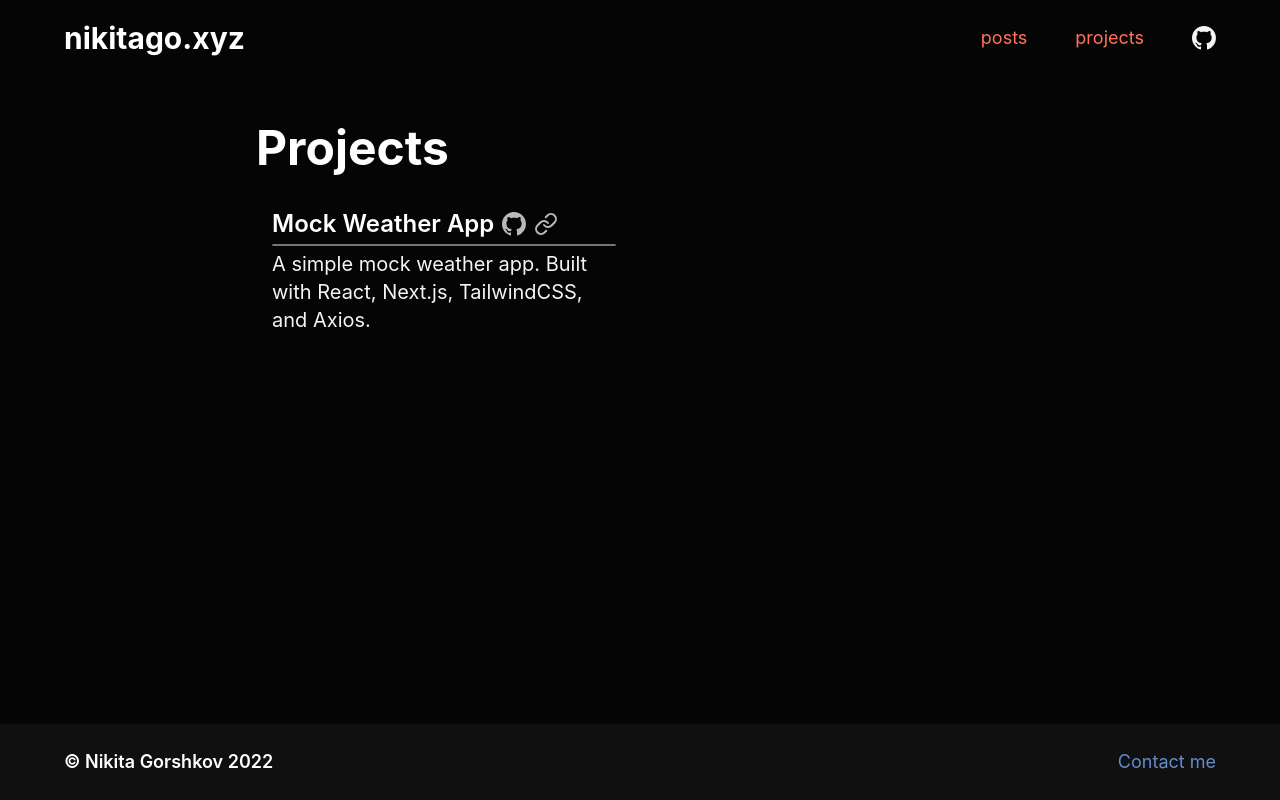
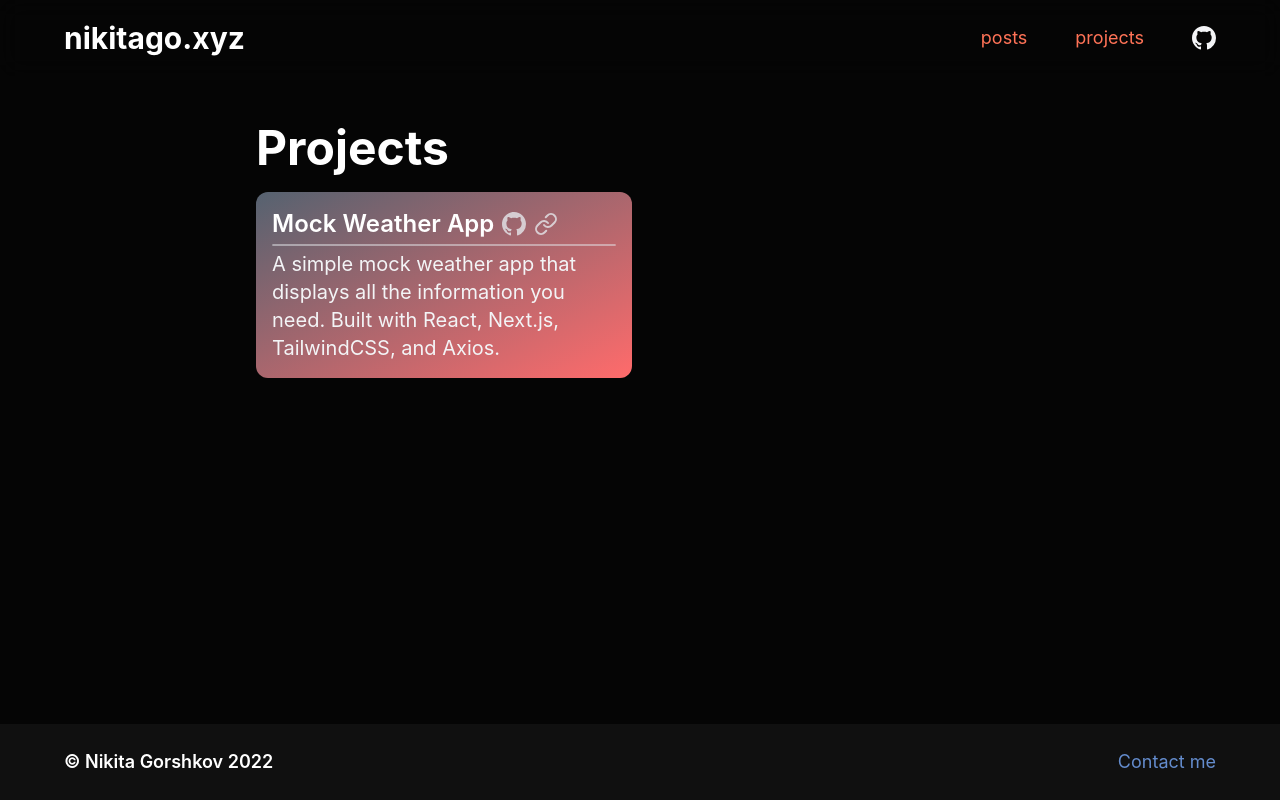
Before and after one commit to nikita-go/personal-website, a Next.js app: page /projects in a window 1280 px wide. Built offline with nearby package versions, Linux system fonts and the light colour scheme.

Commit message:
Add weather app project

```diff
--- a/components/projects/projectList.js
+++ b/components/projects/projectList.js
@@ -3,9 +3,9 @@ const projectList = [
         name: "Mock Weather App",
         link: "https://weather-app-nikita-go.vercel.app/",
         github: "nikita-go/weather-app",
-        description: "A simple mock weather app. Built with React, Next.js, TailwindCSS, and Axios.",
-        startColor: "a8c0ff",
-        endColor: "3f2b96",
+        description: "A simple mock weather app that displays all the information you need. Built with React, Next.js, TailwindCSS, and Axios.",
+        startColor: "from-[#556270]",
+        endColor: "to-[#ff6b6b]",
     },
 ];
 
```
